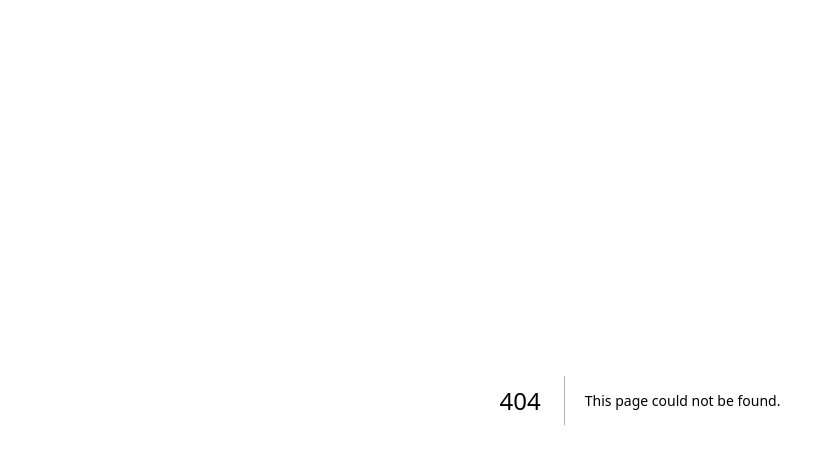
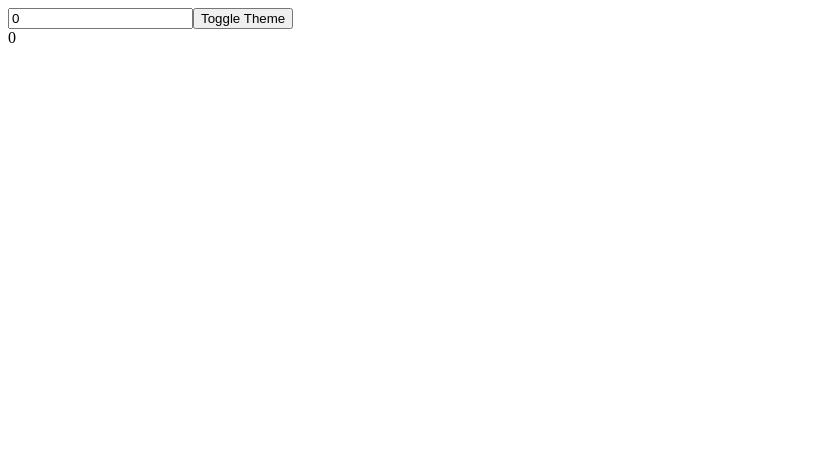
Before and after one commit to Ak003x/ReactHooks-Practice, a Next.js app: page /UseMemo in a window 1280 px wide. Before the commit this address had no page. Shown: the top 464 px of the page, without its empty margins (0-835 px from the left). Built offline with nearby package versions, Linux system fonts and the light colour scheme.

Commit message:
Added useMemo

```diff
--- a/src/app/Home/page.tsx
+++ b/src/app/Home/page.tsx
@@ -1,12 +1,12 @@
 import React from "react";
 import Page from "../page";
-import UseMemoHook from "../useMemo";
+import UseMemoPage from "../UseMemo/page";
 
 function page() {
   return (
     <div>
       <Page />
-      <UseMemoHook />
+      <UseMemoPage />
     </div>
   );
 }
--- /dev/null
+++ b/src/app/UseMemo/page.jsx
@@ -0,0 +1,33 @@
+"use client";
+import React, { useMemo, useState } from "react";
+
+export default function UseMemoPage() {
+  const [number, setNum] = useState(0);
+  const [dark, setDark] = useState(false);
+
+  const doubtNumber = useMemo(() => {
+    return slow(number);
+  }, [number]);
+
+  const theme = {
+    backgroundColor: dark ? "black" : "white",
+    color: dark ? "white" : "black",
+  };
+
+  return (
+    <div>
+      <input
+        type="number"
+        value={number}
+        onChange={(e) => setNum(e.target.value)}
+      />
+      <button onClick={() => setDark((curr) => !curr)}> Toggle Theme</button>
+      <div style={theme}>{doubtNumber}</div>
+    </div>
+  );
+}
+
+function slow(num) {
+  for (let i = 0; i < 1000000000; i++) {}
+  return num * 2;
+}
```
Also changed, not shown: src/app/useMemo.jsx (deleted, +0 -9 lines).
